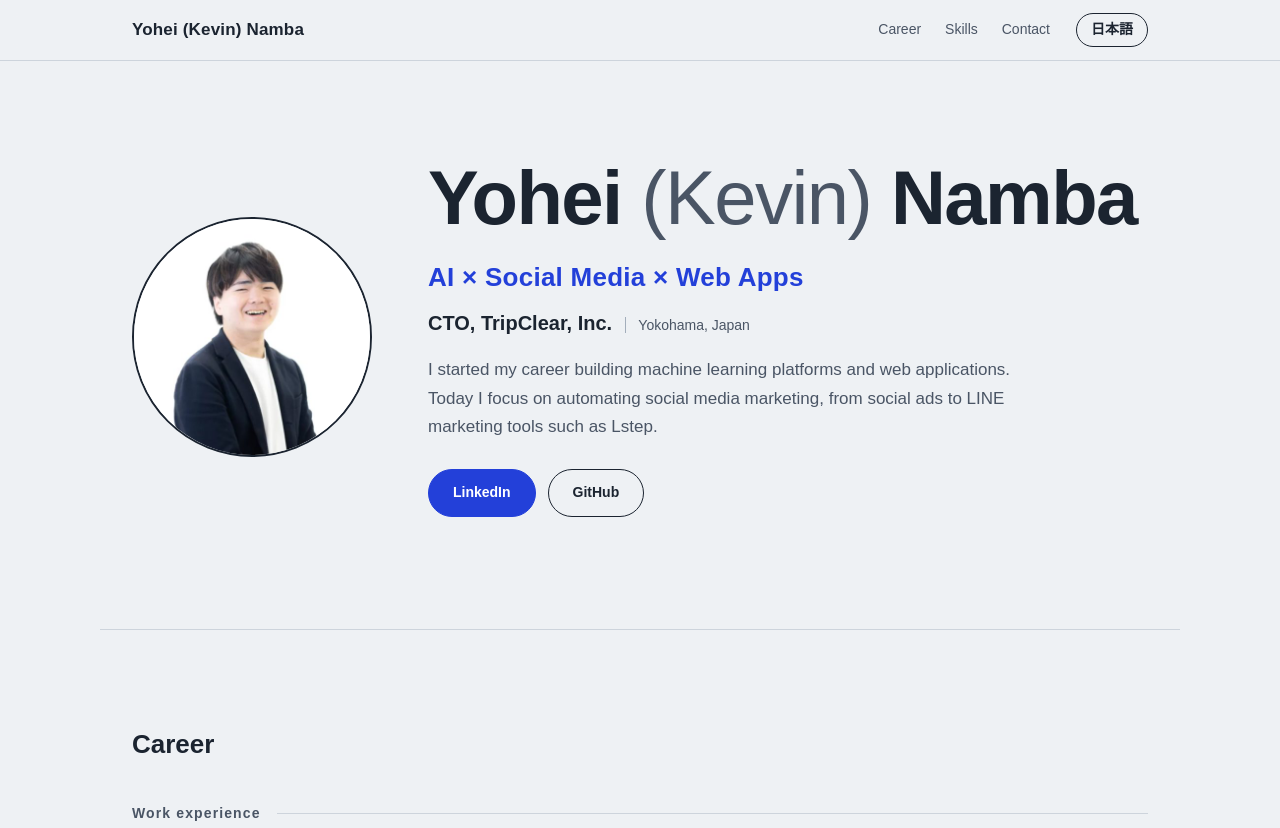
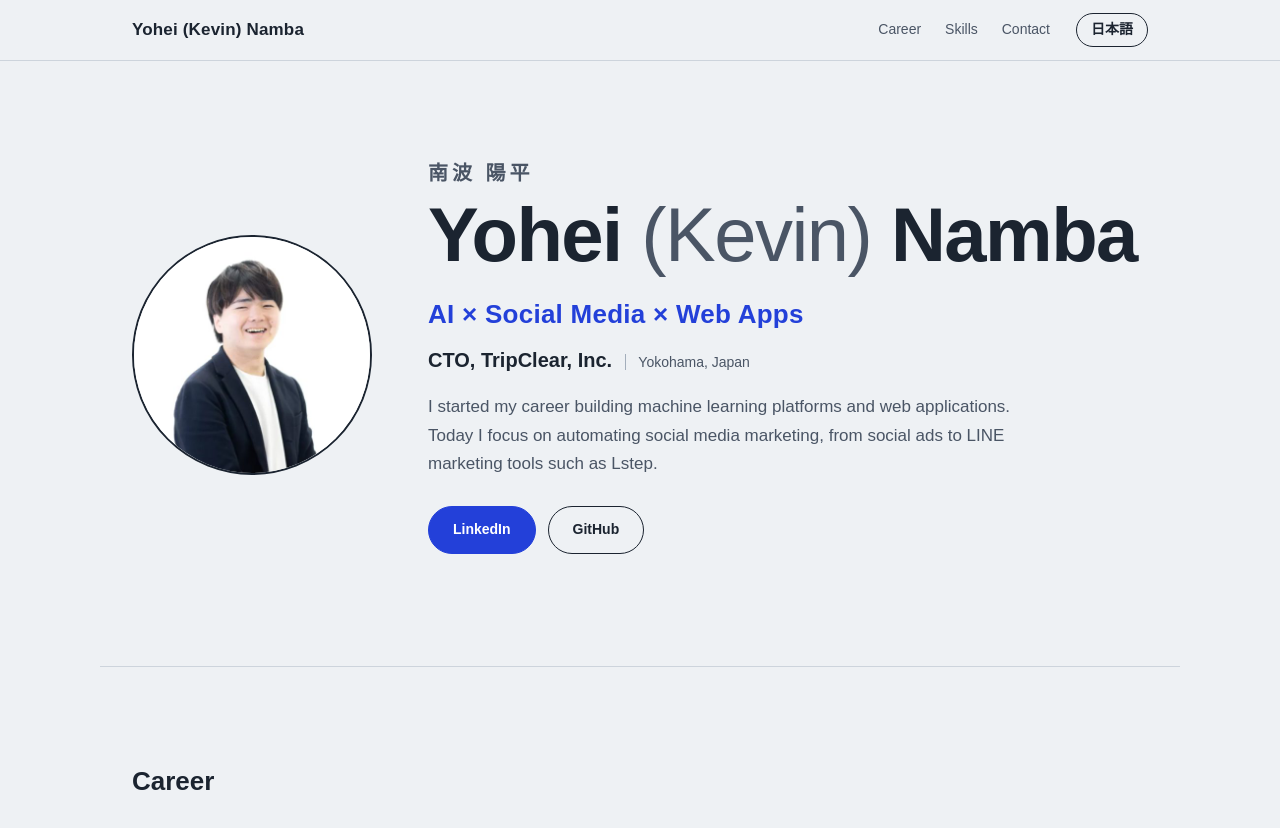
Before and after one commit to kevin-namba/kevin-namba.github.io, a plain HTML site: page en/index.html in a window 1280 px wide. Shown: the top 828 px of the page. Drawn offline with Linux system fonts and the light colour scheme; a web font is replaced by a local one.

Commit message:
名前の漢字表記(南波 陽平)を追加する
- 日本語版・英語版のトップに漢字名を表示する
- 日本語版のタイトル・説明文・OGP・写真の代替テキスト・フッターに漢字名を入れる

Co-Authored-By: Claude Opus 5.5 <noreply@anthropic.com>

```diff
--- a/css/style.css
+++ b/css/style.css
@@ -142,6 +142,13 @@ html:lang(en) body { line-height: 1.65; letter-spacing: 0; }
 }
 @media (min-width: 820px) { .hero__photo { width: 240px; } }
 
+.hero__kanji {
+  font-size: var(--step-1);
+  font-weight: 700;
+  letter-spacing: 0.2em;
+  color: var(--ink-soft);
+  margin-bottom: 4px;
+}
 .hero__name {
   font-size: var(--step-4);
   font-weight: 800;
--- a/en/index.html
+++ b/en/index.html
@@ -40,6 +40,7 @@
     <section class="hero wrap" id="top" aria-labelledby="name">
       <img class="hero__photo" src="../img/profile.jpg" width="480" height="480" alt="Photo of Yohei (Kevin) Namba">
       <div class="hero__text">
+        <p class="hero__kanji" lang="ja">南波 陽平</p>
         <h1 class="hero__name" id="name">Yohei <span class="hero__nick">(Kevin)</span> Namba</h1>
         <p class="hero__tagline">AI × Social Media × Web Apps</p>
         <p class="hero__role">CTO, TripClear, Inc.<span class="hero__loc">Yokohama, Japan</span></p>
```
Also changed, not shown: index.html (+6 -5 lines).
